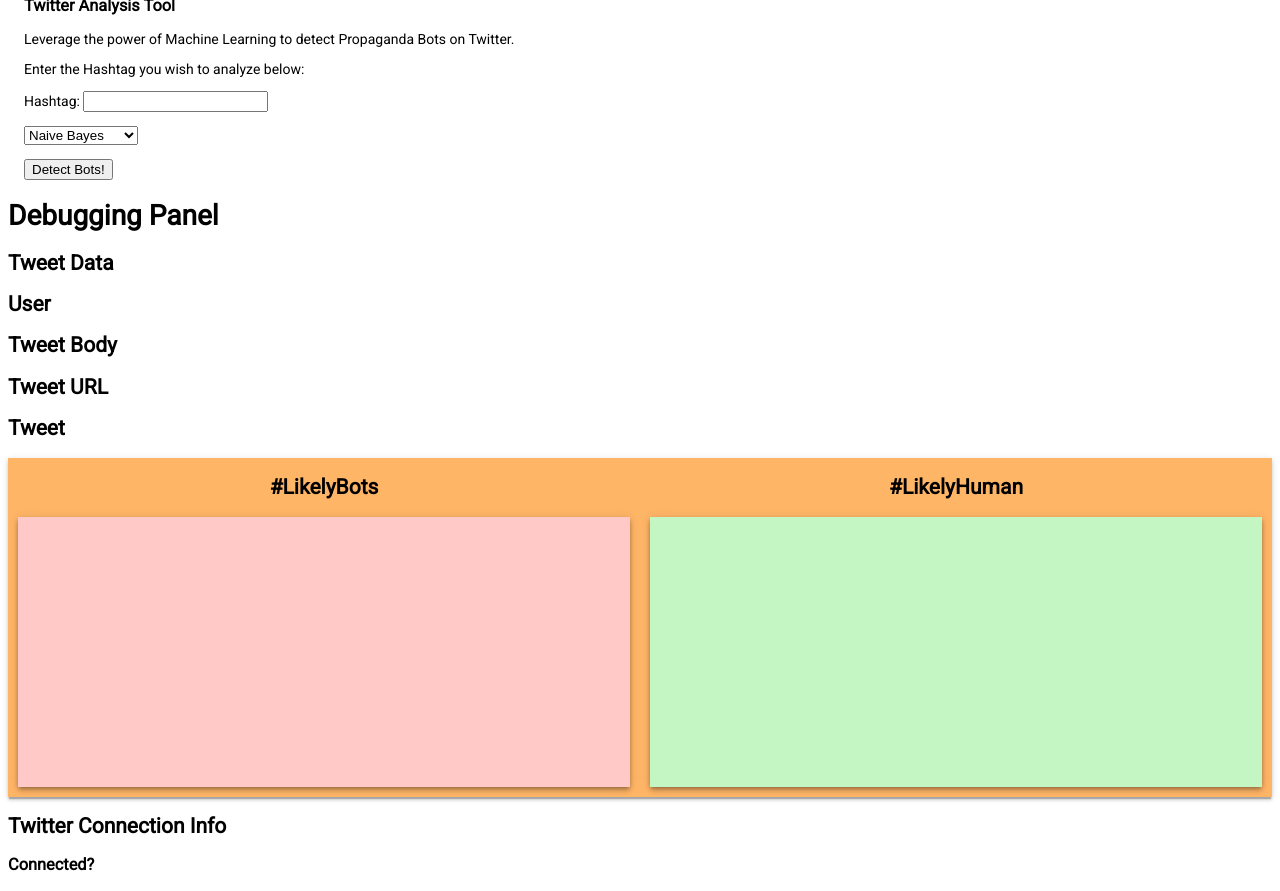
After one commit to rushweigelt/Machine_Learning_Twitter_Analysis_Tool, a Django app: template backend/tat/templates/tat/index_new.html in a window 1280 px wide. The commit adds this page. Shown: the part 141-1032 px from the top of the page. Run offline with Django 3.2, Linux system fonts and the light colour scheme; the template is opened without the code that fills it, so the values that code supplies are empty.

Commit message:
Implement Alex's Model, print results to index
Working, so push now before I break shit up.

What changed?
Alex's Model has been added.
The new tweet_scrape scrapes the data according to Alex's Model
The result screen now prints at the home screen.

```diff
--- a/backend/tat/models.py
+++ b/backend/tat/models.py
@@ -7,7 +7,7 @@ Lots of helper functions
 
 #Django imports
 from django.db import models
-from .ml_models import GaussianNB, LSTMTextClassifier
+from .ml_models import GaussianNB, LSTMTextClassifier, RandomForest
 '''
 Below are our helper functions. They start with data manipulation, and then move on to model-loading
 PART I. DATA GATHERING, PREPROCESSING
--- /dev/null
+++ b/backend/tat/templates/tat/index_new.html
@@ -0,0 +1,175 @@
+<head>
+<meta name="viewport" content="width=device-width, initial-scale=1">
+<link rel="stylesheet" href="https://cdnjs.cloudflare.com/ajax/libs/font-awesome/4.7.0/css/font-awesome.min.css">
+<!-- NaiveBayes Guassian model script -->
+<script src = "js/NaiveBayes_Gaussian.js" > </script>
+<!-- main script -->
+<script src = "js/main.js" > </script>
+<link href='https://fonts.googleapis.com/css?family=Roboto' rel='stylesheet'>
+<title>TaT: Twitter analysis Tool </title>
+<style>
+<!style order: main background, dropdown background, ______, ________, hoover top bar, top bar no hoover>
+body {
+  font-family: 'Roboto'; font-size: 22px;
+}
+.mobile-container {
+  max-width: 480px;
+  margin: auto;
+  background-color: #555;
+  height: 500px;
+  color: white;
+  border-radius: 10px;
+}
+.topnav {
+  overflow: hidden;
+  background-color: #ffb566;
+  position: relative;
+}
+
+.topnav #myLinks {
+  display: none;
+}
+
+.topnav a {
+  color: white;
+  padding: 14px 16px;
+  text-decoration: none;
+  font-size: 17px;
+  display: block;
+}
+
+.topnav a.icon {
+  background: black;
+  display: block;
+  position: absolute;
+  right: 0;
+  top: 0;
+}
+
+.topnav a:hover {
+  background-color: #ffdab3;
+  color: black;
+}
+
+.active {
+  color: white;
+  height: -webkit-fill-available;
+  padding: 3;
+}
+
+.logo{
+  height: 10%;
+}
+
+.tweetHolder{
+  height:250px;
+  line-height:1em;
+  overflow:scroll;
+  padding:10px;
+  background-color:#ffc9c7;
+  color:#000;
+  scrollbar-base-color:#DEBB07;
+  margin: 10px;
+  overflow-x: hidden;
+  -webkit-box-shadow: 0 4px 5px 0 rgba(0, 0, 0, 0.14), 0 1px 10px 0 rgba(0, 0, 0, 0.12), 0 2px 4px -1px rgba(0, 0, 0, 0.3);
+  box-shadow: 0 4px 5px 0 rgba(0, 0, 0, 0.14), 0 1px 10px 0 rgba(0, 0, 0, 0.12), 0 2px 4px -1px rgba(0, 0, 0, 0.3);
+}
+
+.tweetHolderHolder{
+  display:-webkit-inline-box;
+  width:100%;
+  background-color:ffb566;
+  -webkit-box-shadow: 0 3px 3px 0 rgba(0, 0, 0, 0.14), 0 1px 7px 0 rgba(0, 0, 0, 0.12), 0 3px 1px -1px rgba(0, 0, 0, 0.2);
+  box-shadow: 0 3px 3px 0 rgba(0, 0, 0, 0.14), 0 1px 7px 0 rgba(0, 0, 0, 0.12), 0 3px 1px -1px rgba(0, 0, 0, 0.2);
+}
+
+.twitter-tweet{
+  margin-left:auto;
+  margin-right:auto;
+}
+
+</style>
+</head>
+<body>
+
+<!-- Top Navigation Menu -->
+<div  class="topnav">
+  <a href="./index.html"> <img src="img/logo.png" class="active logo"></img> </a>
+  <div id="myLinks">
+    <a href="./purpose.html">Purpose</a>
+    <a href="./about.html">About Us</a>
+    <a href="./contact.html">Contact</a>
+  </div>
+  <a href="javascript:void(0);" class="icon" onclick="Menu_Nav()">
+    <i class="fa fa-bars"></i>
+  </a>
+</div>
+
+<div style="padding-left:16px; font-family: 'Roboto'; font-size: 14px;">
+  <h3>Twitter Analysis Tool</h3>
+  <p>Leverage the power of Machine Learning to detect Propaganda Bots on Twitter.</p>
+  <p>Enter the Hashtag you wish to analyze below:</p>
+   <form method="POST" action="/tat/search/">
+        {% csrf_token %}
+     <label for="user_hashtag" >Hashtag: </label>
+      <input type="text" id="user_hashtag" name="user_hashtag">
+        <br>
+        <p><select name="user_model">
+            <option value="nb">Naive Bayes</option>
+            <option value="RandomForest">Random Forest</option>
+        </select></p>
+  <p> <button type="submit">Detect Bots!</button>
+  </form>
+  <p id="report_display"></p>
+</div>
+
+<!-- unhide this in devtools to see the debugging panel -->
+<div id="debugging" style="font-family: 'Roboto'; font-size: 14px;">
+  <div id="tweetData">
+    <h1>Debugging Panel </h1>
+    <h2>Tweet Data</h2>
+    <h2>User</h2>
+    <p id="user"></p>
+    <h2>Tweet Body </h2>
+    <p id="tweetbody"></p>
+    <h2>Tweet URL </h2>
+    <p id="tweeturl"></p>
+    <h2>Tweet</h2>
+
+    <div class=tweetHolderHolder>
+      <div style="width:50%;">
+        <h2 style="text-align: center">#LikelyBots</h2>
+        <div id="tweetHolder1" class=tweetHolder>
+          <p id="tweetEmbed1"></p>
+        </div>
+      </div>
+
+      <div style="width:50%;">
+        <h2 style="text-align: center;">#LikelyHuman</h2>
+        <div id="tweetHolder2" class="tweetHolder" style="background-color:c3f6c3">
+          <p id="tweetEmbed2"></p>
+        </div>
+      </div>
+    </div>
+
+    <h2>Twitter Connection Info </h2>
+    <h3>Connected?</h3>
+    <p id="tweet_connection_status"></p>
+  </div>
+  <!--
+  <blockquote class="twitter-tweet"><p lang="en" dir="ltr">Sunsets don&#39;t get much better than this one over <a href="https://twitter.com/GrandTetonNPS?ref_src=twsrc%5Etfw\">@GrandTetonNPS</a>. <a href="https://twitter.com/hashtag/nature?src=hash&amp;ref_src=twsrc%5Etfw">#nature</a> <a href="https://twitter.com/hashtag/sunset?src=hash&amp;ref_src=twsrc%5Etfw\">#sunset</a> <a href="http://t.co/YuKy2rcjyU">pic.twitter.com/YuKy2rcjyU</a></p>&mdash; US Department of the Interior (@Interior) <a href="https://twitter.com/Interior/status/463440424141459456?ref_src=twsrc%5Etfw\">May 5, 2014</a></blockquote>
+  <script async src="https://platform.twitter.com/widgets.js" charset="utf-8"></script>
+-->
+</div>
+
+<script>
+function Menu_Nav() {
+  var x = document.getElementById("myLinks");
+  if (x.style.display === "block") {
+    x.style.display = "none";
+  } else {
+    x.style.display = "block";
+  }
+}
+</script>
+</body>
```
Also changed, not shown: backend/tat/ml_models.py (+17 -0 lines), backend/tat/templates/tat/index.html (+4 -3 lines), backend/tat/templates/tat/search_old.html (added, +166 -0 lines), backend/tat/twitter_scrape.py (+20 -4 lines), backend/tat/views.py (+22 -5 lines), 1 other file.
